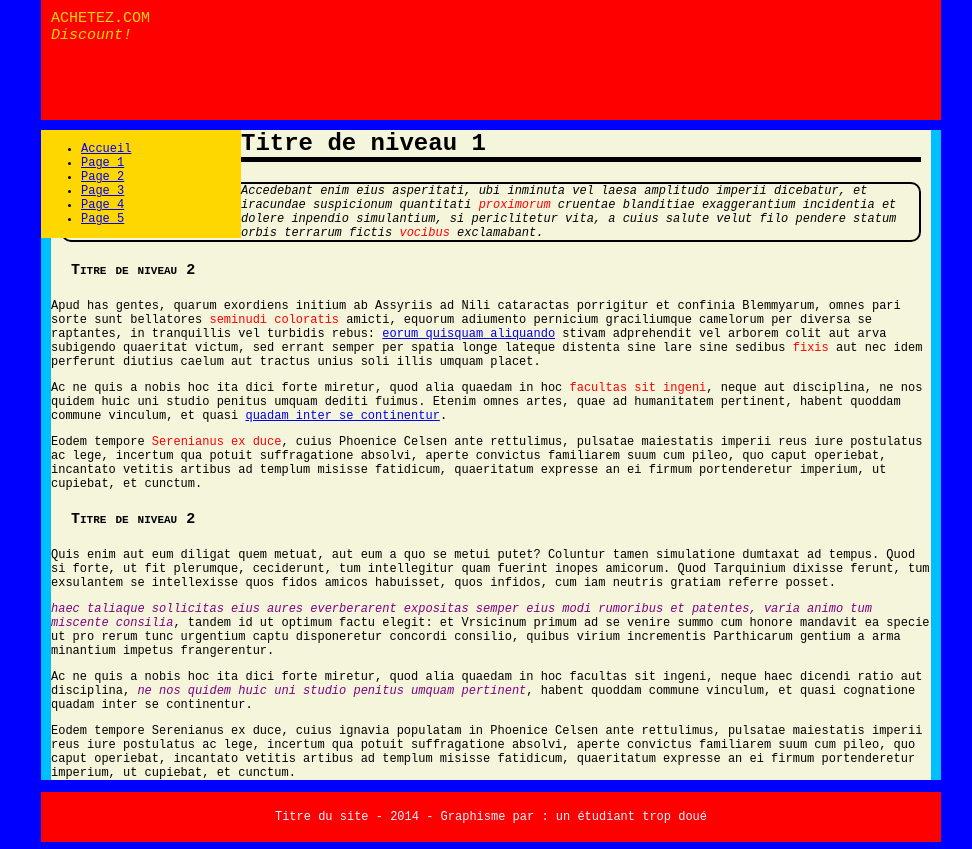
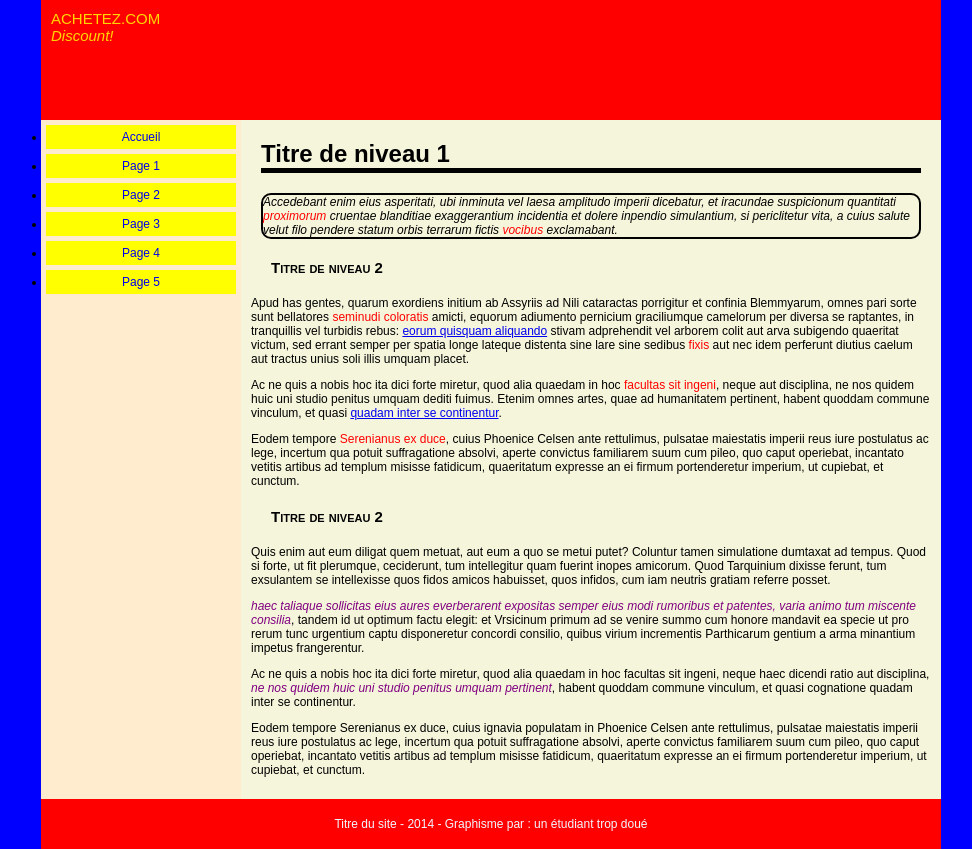
Before and after one commit to RQuinion/Projet-html, a plain HTML site: page index.html in a window 1280 px wide. Shown: the whole page, without its empty margins (149-1121 px from the left). Drawn offline with Linux system fonts and the light colour scheme.

Commit message:
etape 6 du projet

```diff
--- a/style.css
+++ b/style.css
@@ -29,25 +29,17 @@ body{
 	/* Pour avoir le choix des couleurs https://htmlcolorcodes.com/fr/noms-de-couleur/ */
     background-color: blue;
     font-size: 12px;
-    font-family: 'Courier New', Courier, monospace;
+    font-family: Arial, Helvetica, sans-serif;
     margin: 0px;
     padding: 0px
-}
-.page {
 }
 .entete{
     background-color: red;
     padding: 10px;
 }
-.colonnes {
-    background-color: deepskyblue;
-}
-.colonne_menu{
-    background-color: gold;
-}
 .colonne_contenu {
     background-color:beige;
-    margin: 10px;
+    padding: 10px;
 }
 .pieddepage{
     background-color: lightgray;
@@ -92,3 +84,24 @@ em {
     color: fuchsia;
     text-decoration: none;
 }
+.colonnes,.colonne_menu {
+    background-color: blanchedalmond;
+}
+.colonne_menu ul {
+    margin: 0px;
+    padding: 0px;
+}
+.colonne_menu li {
+    background-color: bisque;
+    margin: 5px;
+    text-align: center;
+    background-color: yellow;
+}
+.colonne_menu li:hover {
+    background-color: blue;
+}
+.colonne_menu a {
+    text-decoration: none;
+    display: block;
+    padding: 5px;
+}
```
